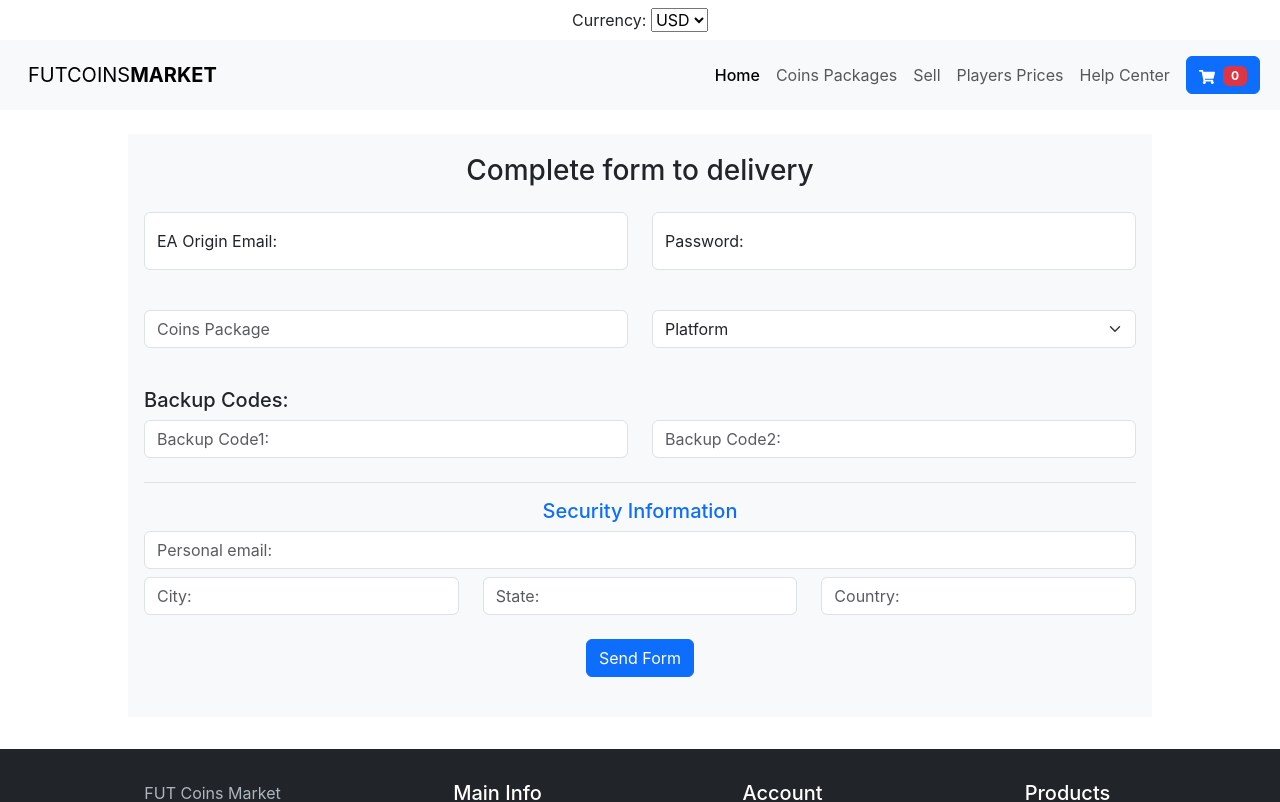
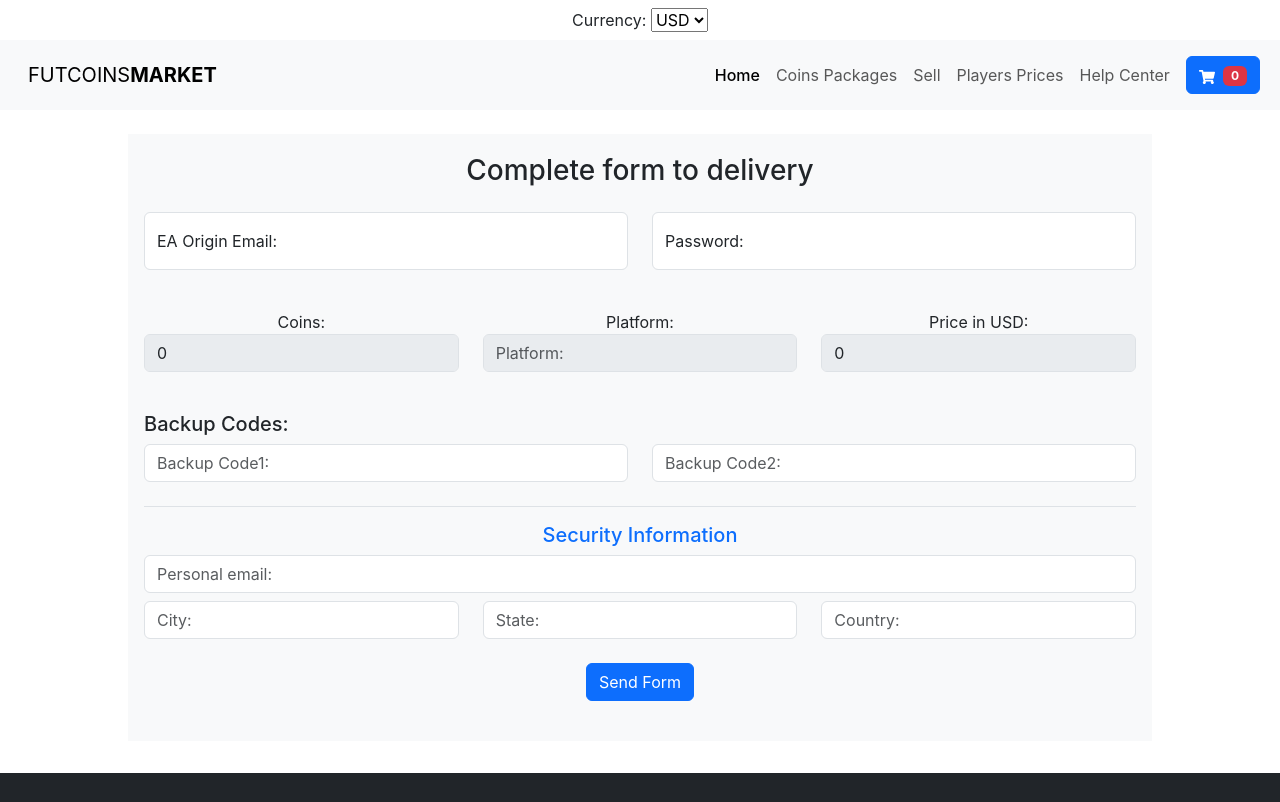
Before and after one commit to lisandroman/fcm, a React (Create React App) app: page /form-game-data in a window 1280 px wide. Shown: the top 802 px of the page. Built offline with nearby package versions, Linux system fonts and the light colour scheme.

Commit message:
Form added & firestore working

```diff
--- a/src/components/Navbar/Navbar.jsx
+++ b/src/components/Navbar/Navbar.jsx
@@ -7,16 +7,16 @@
 
 const Navbar = () => {
   const orderAllData = useSelector(allData);
- let navbarLink = document.querySelectorAll(".navbar-nav li .nav-link");
+//  let navbarLink = document.querySelectorAll(".navbar-nav li .nav-link");
 
-  console.log(navbarLink);
+//   console.log(navbarLink);
 
-  document.addEventListener("click", function (e) {
-    for (let x = 0; x < navbarLink.length; x++) {
-      navbarLink[x].classList.remove('active');
-    }
-    e.target.closest(".nav-link").classList.add("active");
-  });
+//   document.addEventListener("click", function (e) {
+//     for (let x = 0; x < navbarLink.length; x++) {
+//       navbarLink[x].classList.remove('active');
+//     }
+//     e.target.closest(".nav-link").classList.add("active");
+//   });
 
   return (
     <NavbarStyled>
--- a/src/components/pages/FormWithGameData/FormWithGameData.jsx
+++ b/src/components/pages/FormWithGameData/FormWithGameData.jsx
@@ -1,7 +1,93 @@
-import React from "react";
+import React, { useEffect } from "react";
+import { useState } from "react";
+import { useDispatch, useSelector } from "react-redux";
 import styled from "styled-components";
+import {
+  allData,
+  clearCart,
+  getLatestPrice,
+} from "../../../redux/state/orders";
+import { addDoc, collection } from "firebase/firestore";
+import { db } from "../../../firebase/firebase";
+import Swal from "sweetalert2";
 
 const FormWithGameData = () => {
+  const orderAllData = useSelector(allData);
+  const getLatestPriceToForm = useSelector(getLatestPrice);
+  const dispatch = useDispatch();
+
+  const [originEmail, setOriginEmail] = useState("");
+  const [passEmail, setPassEmail] = useState("");
+  const [coins, setCoins] = useState(0);
+  const [platform, setPlatform] = useState("");
+  const [price, setPrice] = useState(0);
+  const [backupCode1, setBackupCode1] = useState("");
+  const [backupCode2, setBackupCode2] = useState("");
+  const [personalEmail, setPersonalEmail] = useState("");
+  const [city, setCity] = useState("");
+  const [state, setState] = useState("");
+  const [country, setCountry] = useState("");
+
+  // Set Coins
+  const listTotalCoins = orderAllData.map((item) => item.coins);
+  const getTotalCoins = listTotalCoins.reduce((a, b) => {
+    return a + b;
+  }, 0);
+  // Set Platform
+  const listFinalPlatform = orderAllData.map((item) => item.platform);
+  const getFinalPlatform = listFinalPlatform[0];
+  // // Set Price
+  // const listFinalPrice = orderAllData.map((item) => item.price);
+  // const getFinalPrice = listFinalPrice.reduce((a, b) => {
+  //   return a + b;
+  // }, 0);
+
+  useEffect(() => {
+    setCoins(getTotalCoins * 1000);
+    setPlatform(getFinalPlatform);
+    setPrice(getLatestPriceToForm);
+  }, [getTotalCoins, getFinalPlatform, getLatestPriceToForm]);
+
+  console.log("useState Coins:", coins);
+  // console.log("useState Platform:", platform);
+  // console.log("useState EA Email:", originEmail);
+  // console.log("useState EA Pass:", passEmail);
+  // console.log("useState setBackupCode1:", backupCode1);
+  // console.log("useState backupCode2:", backupCode2);
+  // console.log("useState personalEmail:", personalEmail);
+  // console.log("useState city:", city);
+  // console.log("useState state:", state);
+  // console.log("useState country:", country);
+
+  const addData = async function (e) {
+    e.preventDefault();
+    try {
+      const docRef = await addDoc(collection(db, "orders"), {
+        originEmail: originEmail,
+        passEmail: passEmail,
+        coins: coins,
+        platform: platform,
+        price: price,
+        backupCode1: backupCode1,
+        backupCode2: backupCode2,
+        personalEmail: personalEmail,
+        city: city,
+        state: state,
+        country: country,
+      });
+      console.log("Document written with ID: ", docRef.id);
+      Swal.fire({
+        icon: "success",
+        title: "Form Sended",
+        text: `Please save your Order ID: ${docRef.id}`,
+        footer: '<a href="/">Go Home</a>',
+      });
+      dispatch(clearCart());
+    } catch (e) {
+      console.error("Error adding document: ", e);
+    }
+  };
+
   return (
     <FormStyled className="bg bg-light p-3 mt-4">
       <form className="mt-1" autoComplete="off">
@@ -15,6 +101,7 @@
                 className="form-control"
                 id="floatingInput"
                 placeholder="name@example.com"
+                onChange={(e) => setOriginEmail(e.target.value)}
               />
               <label htmlFor="floatingInput">EA Origin Email:</label>
             </div>
@@ -26,6 +113,7 @@
                 className="form-control"
                 id="floatingPassword"
                 placeholder="Password"
+                onChange={(e) => setPassEmail(e.target.value)}
               />
               <label htmlFor="floatingPassword">Password:</label>
             </div>
@@ -36,23 +124,41 @@
         <div className="row mb-4">
           <div className="col-md mb-3">
             <div className="form-outline">
+              <label htmlFor="floatingCoins">Coins:</label>
               <input
-                type="email"
+                type="number"
+                id="floatingCoins"
                 className="form-control"
-                id="floatingInputGrid"
-                placeholder="Coins Package"
-                // value="Coins Package:"
+                disabled
+                placeholder="Coins Package: `{coins}`"
+                value={coins}
               />
             </div>
           </div>
           <div className="col-md">
             <div className="form-outline">
-              <select className="form-select" id="floatingSelectGrid">
-                <option defaultValue>Platform</option>
-                <option value="1">PS4/PS5</option>
-                <option value="2">XBOX</option>
-                <option value="3">PC</option>
-              </select>
+              <label htmlFor="floatingPlatform">Platform:</label>
+              <input
+                type="text"
+                id="floatingPlatform"
+                disabled
+                className="form-control"
+                placeholder="Platform:"
+                value={platform}
+              />
+            </div>
+          </div>
+          <div className="col-md">
+            <div className="form-outline">
+              <label htmlFor="floatingPrice">Price in USD:</label>
+              <input
+                type="number"
+                id="floatingPrice"
+                disabled
+                className="form-control"
+                placeholder="Price:"
+                value={price}
+              />
             </div>
           </div>
         </div>
@@ -79,6 +185,7 @@
                 id="form3Example1"
                 className="form-control"
                 placeholder="Backup Code1:"
+                onChange={(e) => setBackupCode1(e.target.value)}
               />
             </div>
           </div>
@@ -89,6 +196,7 @@
                 id="form3Example2"
                 className="form-control"
                 placeholder="Backup Code2:"
+                onChange={(e) => setBackupCode2(e.target.value)}
               />
             </div>
           </div>
@@ -101,10 +209,11 @@
           <div className="col">
             <div className="form-outline mb-2">
               <input
-                type="text"
+                type="email"
                 id="form3Example3"
                 className="form-control"
                 placeholder="Personal email:"
+                onChange={(e) => setPersonalEmail(e.target.value)}
               />
             </div>
           </div>
@@ -116,6 +225,7 @@
                   id="form3Example4"
                   className="form-control"
                   placeholder="City:"
+                  onChange={(e) => setCity(e.target.value)}
                 />
               </div>
             </div>
@@ -126,6 +236,7 @@
                   id="form3Example5"
                   className="form-control"
                   placeholder="State:"
+                  onChange={(e) => setState(e.target.value)}
                 />
               </div>
             </div>
@@ -136,12 +247,14 @@
                   id="form3Example6"
                   className="form-control"
                   placeholder="Country:"
+                  onChange={(e) => setCountry(e.target.value)}
                 />
               </div>
             </div>
           </div>
         </div>
-        <button type="submit" className="btn btn-primary btn-block mb-4">
+
+        <button className="btn btn-primary mb-4" onClick={addData}>
           Send Form
         </button>
       </form>
--- a/src/redux/state/orders.jsx
+++ b/src/redux/state/orders.jsx
@@ -7,6 +7,7 @@
   currency: "USD",
   status: "idle",
   error: null,
+  priceInForm: 0,
 };
 
 export const fetchData = createAsyncThunk("orders/fetchData", async () => {
@@ -35,6 +36,9 @@
       console.log("action.payload:", action.payload);
       state.currency = action.payload;
     },
+    priceFinalToForm: (state, action) => {
+      state.priceInForm = action.payload;
+    }
   },
 
   extraReducers(builder) {
@@ -59,8 +63,9 @@
 export const getDataStatus = (state) => state.orders.status;
 export const getDataErrors = (state) => state.orders.error;
 export const getCurrency = (state) => state.orders.currency;
+export const getLatestPrice = (state) => state.orders.priceInForm;
 
-export const { addToCart, removeFromCart, clearCart, loadCurrency } =
+export const { addToCart, removeFromCart, clearCart, loadCurrency, priceFinalToForm } =
   orderSlice.actions;
 
 export default orderSlice.reducer;
```
Also changed, not shown: src/components/pages/Cart/Cart.jsx (+26 -16 lines).
